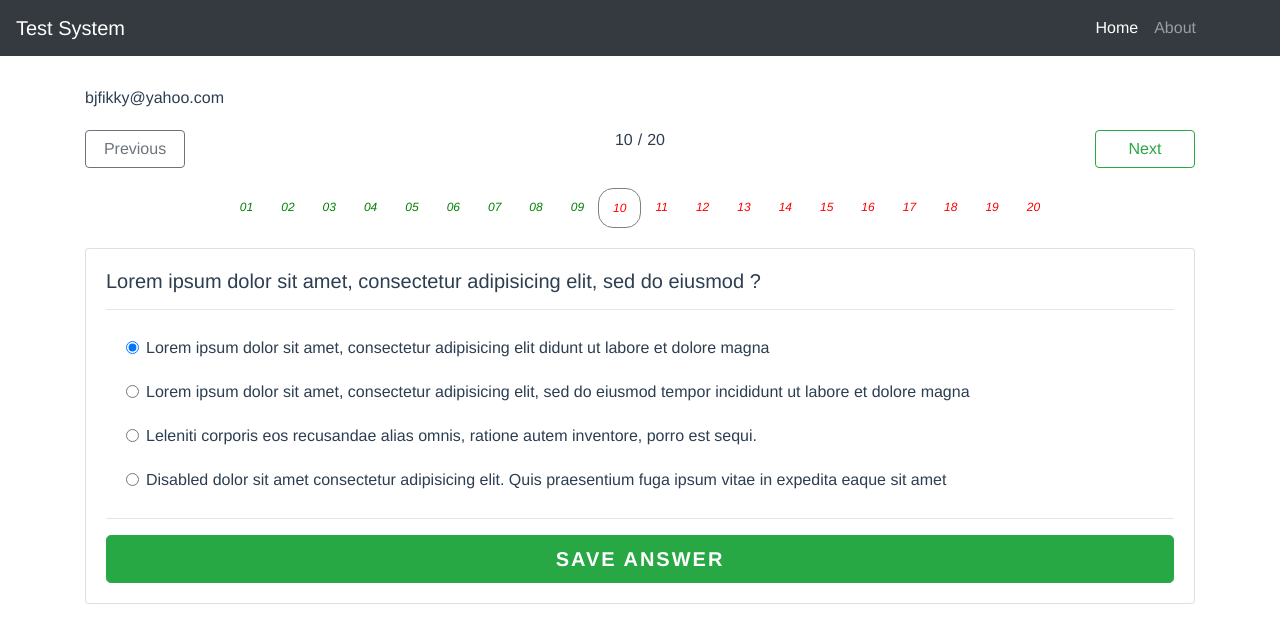
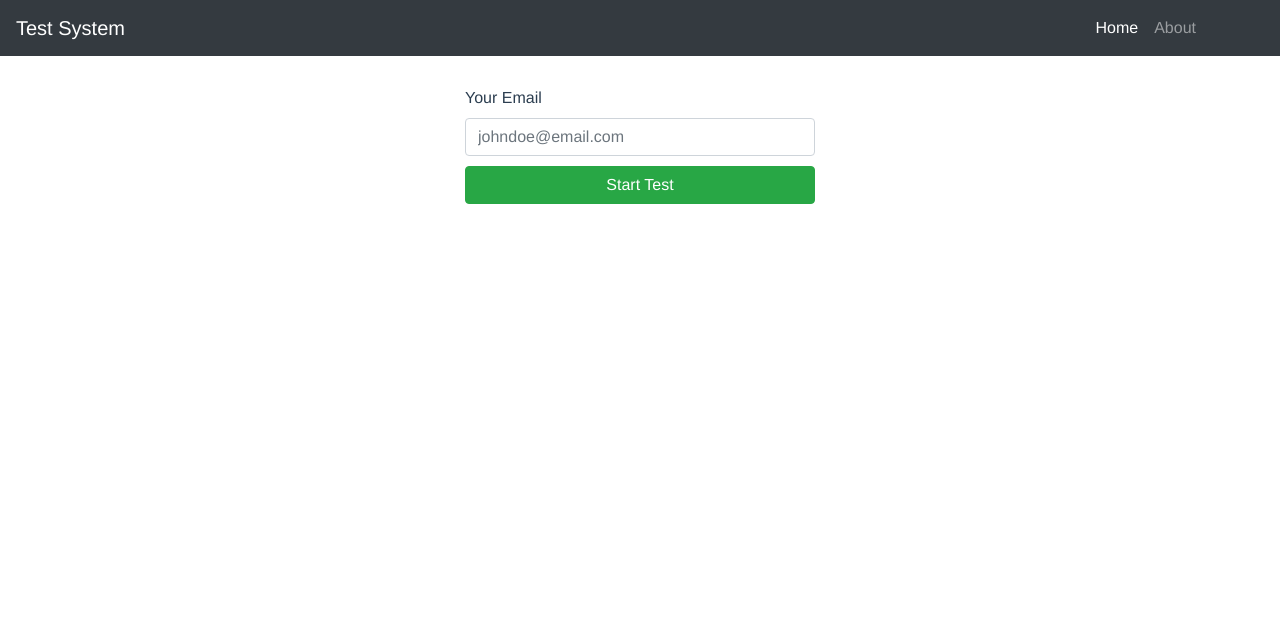
Before and after one commit to bjfikky/TestSystemVue, a Vue app: page / in a window 1280 px wide. Shown: the top 640 px of the page. Built offline with nearby package versions, Linux system fonts and the light colour scheme.

Commit message:
Added getTestTakerEmail and setTestTakerEmail

```diff
--- /dev/null
+++ b/src/components/TestTakerEmail.vue
@@ -0,0 +1,35 @@
+<template>
+    <div class="row">
+        <div class="col-md-4 offset-md-4">
+            <div class="form-group">
+                <label for="email">Your Email</label>
+                <input type="text" v-model="email" name="email" id="email" class="form-control" placeholder="johndoe@email.com"/>
+                <button class="btn btn-success btn-block start-test" @click="startTest()">Start Test</button>
+            </div>
+        </div>
+    </div>
+</template>
+
+<script>
+    export default {
+        name: 'TestTakerEmail',
+
+        data() {
+            return {
+                email: ''
+            }
+        },
+
+        methods: {
+            startTest() {
+                this.$store.commit("setTestTakerEmail", this.email)
+            }
+        }
+    }
+</script>
+
+<style scoped>
+    .start-test {
+        margin: 10px 0;
+    }
+</style>
--- a/src/store.js
+++ b/src/store.js
@@ -6,6 +6,18 @@ Vue.use(Vuex, Axios)
 
 export default new Vuex.Store({
     state: {
-        testTakerEmail: 'bjfikky@yahoo.com'
+        testTakerEmail: ''
+    },
+
+    getters: {
+        getTestTakerEmail(state) {
+            return state.testTakerEmail
+        }
+    },
+
+    mutations: {
+        setTestTakerEmail(state, email) {
+            state.testTakerEmail = email
+        }
     }
 })
--- a/src/views/Home.vue
+++ b/src/views/Home.vue
@@ -1,8 +1,14 @@
 <template>
 	<div class="home">
-		{{testTakerEmail}}
-		<QuestionsNav/>
-		<Question/>
+		<div v-if="testTakerEmail">
+			<span>Your Email: <strong>{{testTakerEmail}}</strong></span>
+			<QuestionsNav/>
+			<Question/>
+		</div>
+
+		<div v-else>
+			<TestTakerEmail/>
+		</div>
 	</div>
 </template>
 
@@ -10,16 +16,17 @@
 // @ is an alias to /src
 import Question from '@/components/Question.vue'
 import QuestionsNav from '@/components/QuestionsNav.vue'
+import TestTakerEmail from '@/components/TestTakerEmail.vue'
 
 export default {
 	name: 'home',
 	components: {
-		Question, QuestionsNav
+		Question, QuestionsNav, TestTakerEmail
 	},
 
 	computed: {
 		testTakerEmail() {
-			return this.$store.state.testTakerEmail;
+			return this.$store.getters.getTestTakerEmail;
 		}
 	}
 }
```
